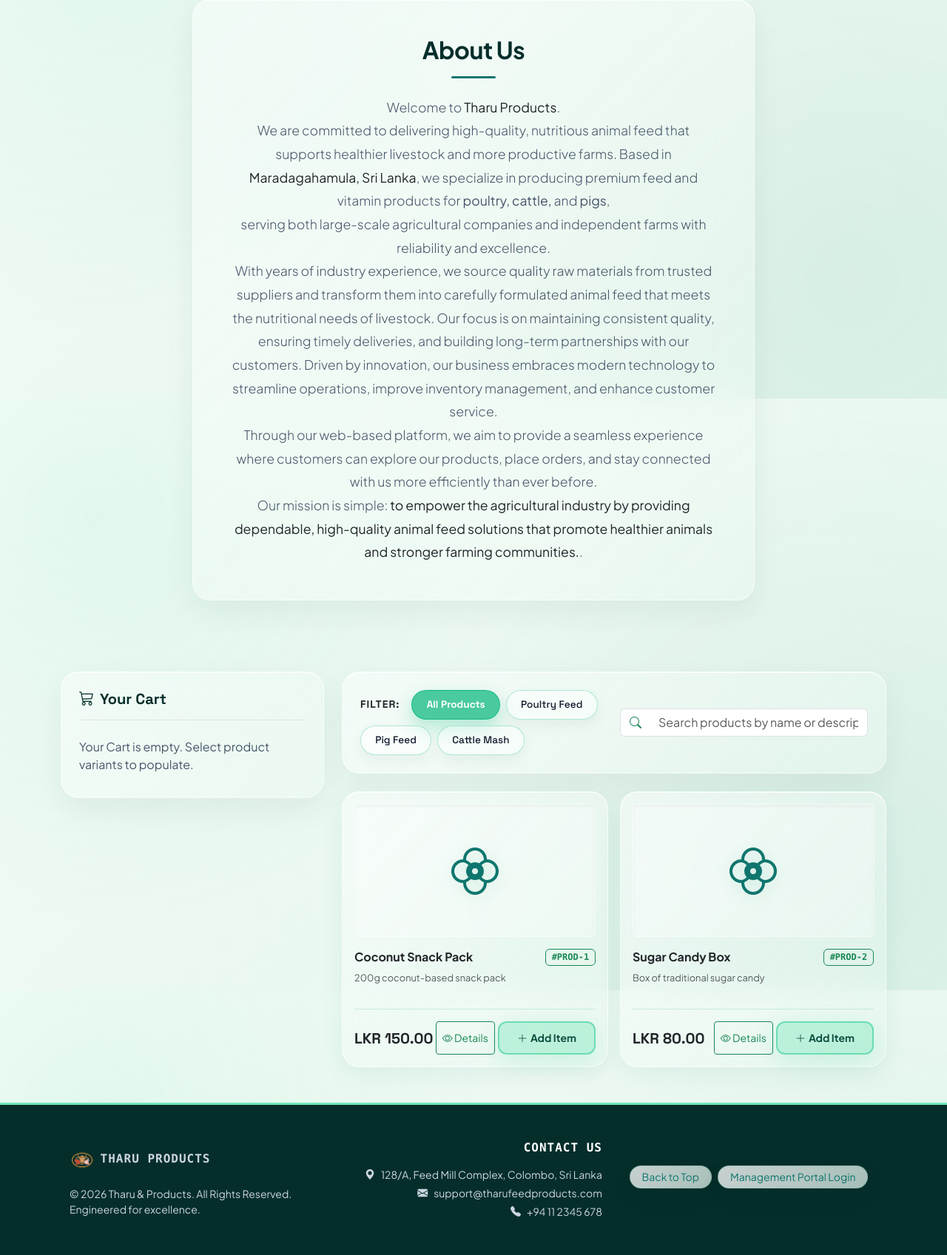
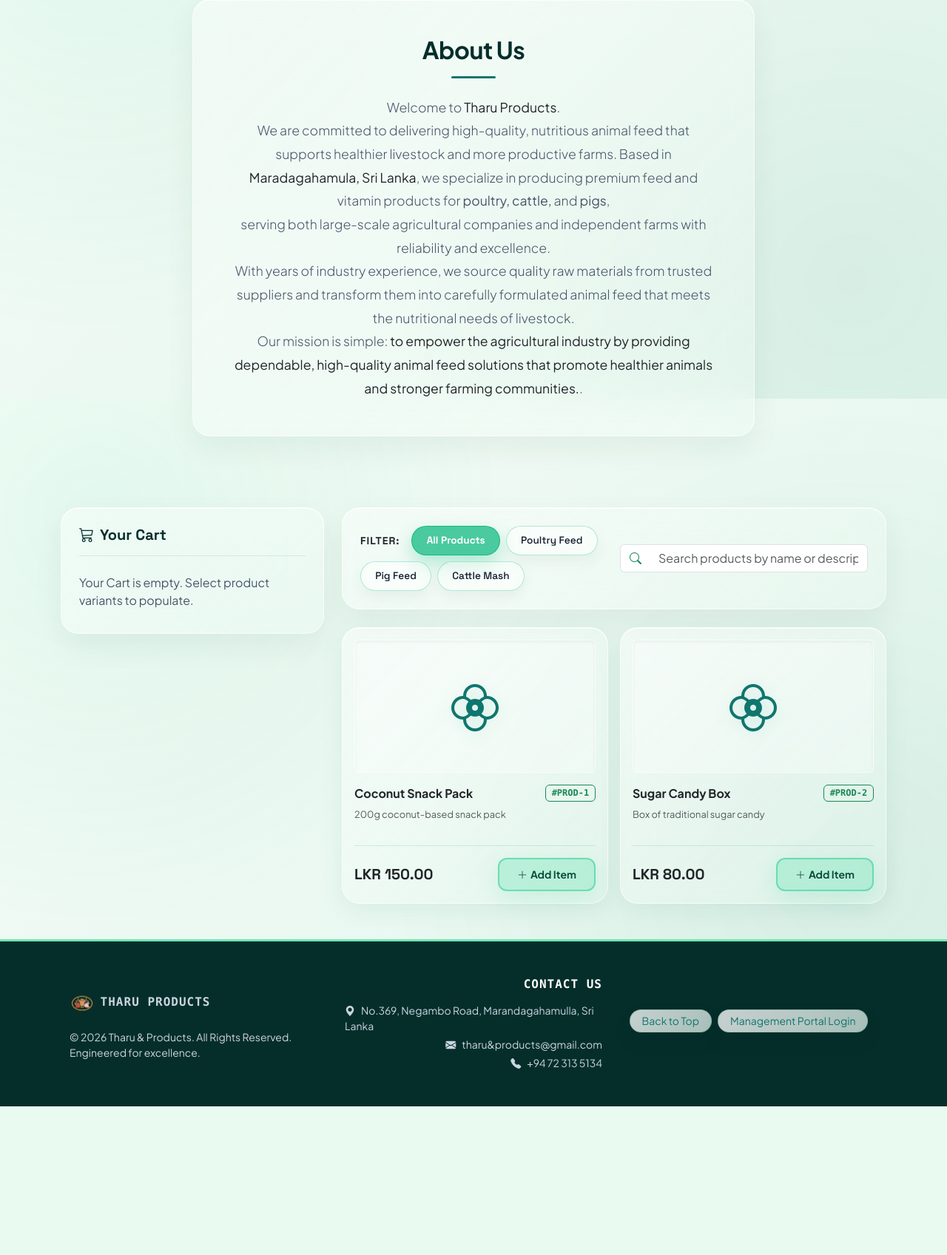
Before and after one commit to KevindraAmeshaBaylon/tharu_products, a PHP site: page / in a window 1280 px wide. Shown: the part 1061-2758 px from the top of the page at 74% size. After the commit the page ends 2557 px from the top, so only its background shows below. Run offline with PHP 8.4, Linux system fonts and the light colour scheme; data comes from the database, SQL or seed files in the repository.

Commit message:
removed details in the home page

```diff
--- a/index.php
+++ b/index.php
@@ -464,11 +464,7 @@ if ($_SERVER['REQUEST_METHOD'] === 'POST' && isset($_POST['action'])) {
                     <p class="lead mb-0" style="font-size: 1.1rem; line-height: 1.8; color: var(--text-muted) !important;">
                         Welcome to <strong class="text-dark">Tharu Products</strong>. <br>
                         We are committed to delivering high-quality, nutritious animal feed that supports healthier livestock and more productive farms. Based in <strong class="text-dark">Maradagahamula, Sri Lanka</strong>, we specialize in producing premium feed and vitamin products for <b>poultry, cattle,</b> and <b>pigs</b>,<br> serving both large-scale agricultural companies and independent farms with reliability and excellence.<br>
-
-                        With years of industry experience, we source quality raw materials from trusted suppliers and transform them into carefully formulated animal feed that meets the nutritional needs of livestock. Our focus is on maintaining consistent quality, ensuring timely deliveries, and building long-term partnerships with our customers.
-
-                        Driven by innovation, our business embraces modern technology to streamline operations, improve inventory management, and enhance customer service. <br>Through our web-based platform, we aim to provide a seamless experience where customers can explore our products, place orders, and stay connected with us more efficiently than ever before.
-
+                        With years of industry experience, we source quality raw materials from trusted suppliers and transform them into carefully formulated animal feed that meets the nutritional needs of livestock.
                         <br>Our mission is simple: <strong class="text-dark">to empower the agricultural industry by providing dependable, high-quality animal feed solutions that promote healthier animals and stronger farming communities.</strong>.
                     </p>
                 </div>
@@ -591,7 +587,6 @@ if ($_SERVER['REQUEST_METHOD'] === 'POST' && isset($_POST['action'])) {
                                     <div class="d-flex justify-content-between align-items-center mt-3 pt-3" style="border-top: 1px solid rgba(5, 150, 105, 0.15);">
                                         <span class="fw-bold fs-5 text-dark" style="font-family: var(--font-mono);">LKR <?= number_format($prod['unitprice'], 2) ?></span>
                                         <div class="d-flex gap-1">
-                                            <button onclick="viewDetails(<?= htmlspecialchars(json_encode($prod)) ?>)" class="btn btn-sm btn-outline-success"><i class="bi bi-eye"></i> Details</button>
                                             <button onclick="addUnit(<?= $prod['productID'] ?>)" class="btn btn-sm btn-forest"><i class="bi bi-plus-lg me-1"></i>Add Item</button>
                                         </div>
                                     </div>
@@ -625,9 +620,9 @@ if ($_SERVER['REQUEST_METHOD'] === 'POST' && isset($_POST['action'])) {
             <!-- Contact Information Pane (Highly Visible Text) -->
             <div class="col-12 col-md-4 footer-contact-col">
                 <h6 class="text-white fw-bold font-monospace mb-3">CONTACT US</h6>
-                <p class="small mb-1"><i class="bi bi-geo-alt-fill me-2"></i>128/A, Feed Mill Complex, Colombo, Sri Lanka</p>
-                <p class="small mb-1"><i class="bi bi-envelope-fill me-2"></i>support@tharufeedproducts.com</p>
-                <p class="small mb-0"><i class="bi bi-telephone-fill me-2"></i>+94 11 2345 678</p>
+                <p class="small mb-1"><i class="bi bi-geo-alt-fill me-2"></i>No.369, Negambo Road, Marandagahamulla, Sri Lanka</p>
+                <p class="small mb-1"><i class="bi bi-envelope-fill me-2"></i>tharu&products@gmail.com</p>
+                <p class="small mb-0"><i class="bi bi-telephone-fill me-2"></i>+94 72 313 5134</p>
             </div>
 
             <!-- Portal Shortcuts -->
```
